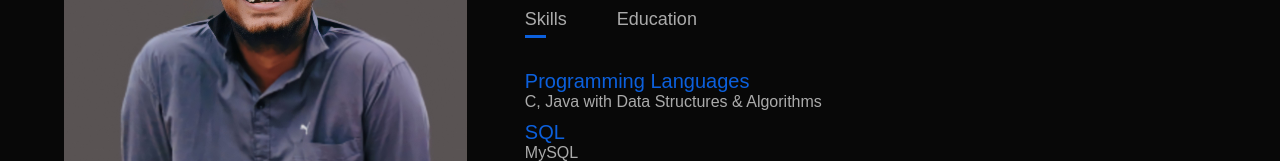
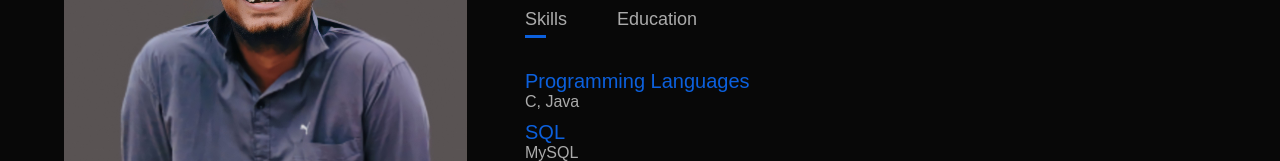
Before and after one commit to kalyan-gudise/Kalyan-Gudise-Portfolio.github.io, a plain HTML site: page index.html in a window 1280 px wide. Shown: the part 1080-1241 px from the top of the page. Drawn offline with nearby package versions, Linux system fonts and the light colour scheme.

Commit message:
Update index.html

```diff
--- a/index.html
+++ b/index.html
@@ -73,7 +73,7 @@
                     </div>
        <div class="tab-contents active-tab" id="Skills">
           <ul>
-        <li><span>Programming Languages</span><br>C, Java with Data Structures & Algorithms</li>
+        <li><span>Programming Languages</span><br>C, Java </li>
         <li><span>SQL</span><br>MySQL</li>
         <li><span>Web-Technologies</span><br>HTML, CSS, JavaScript</li>
 
```
